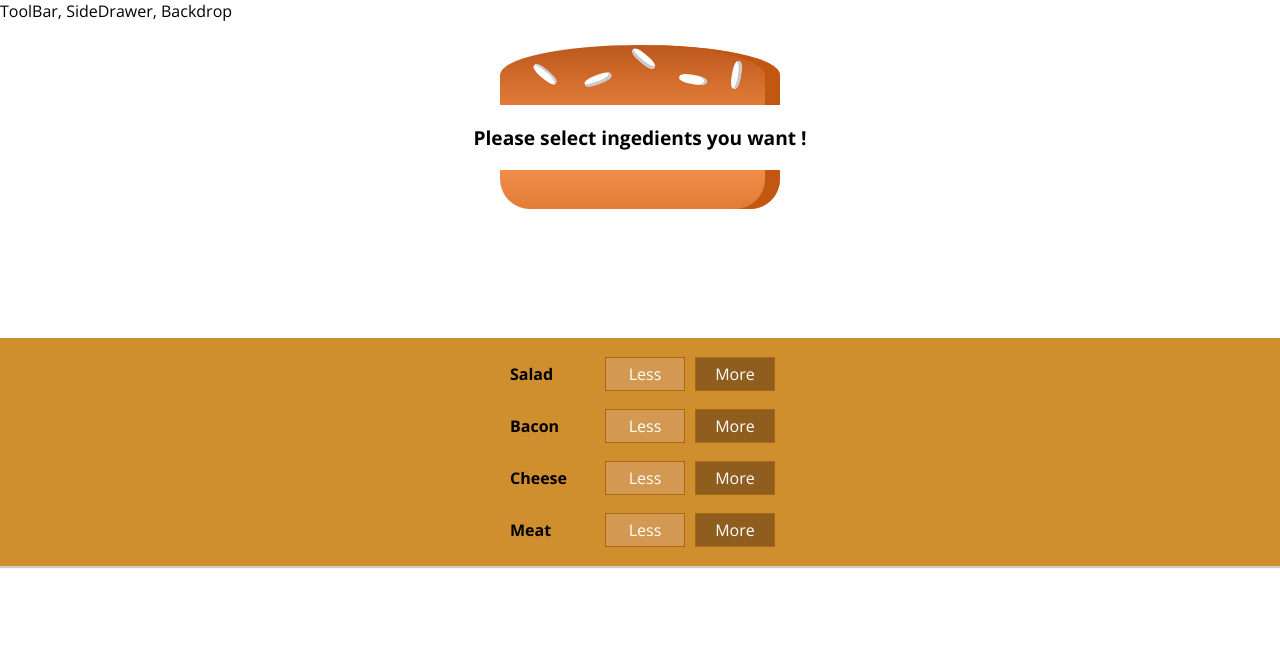
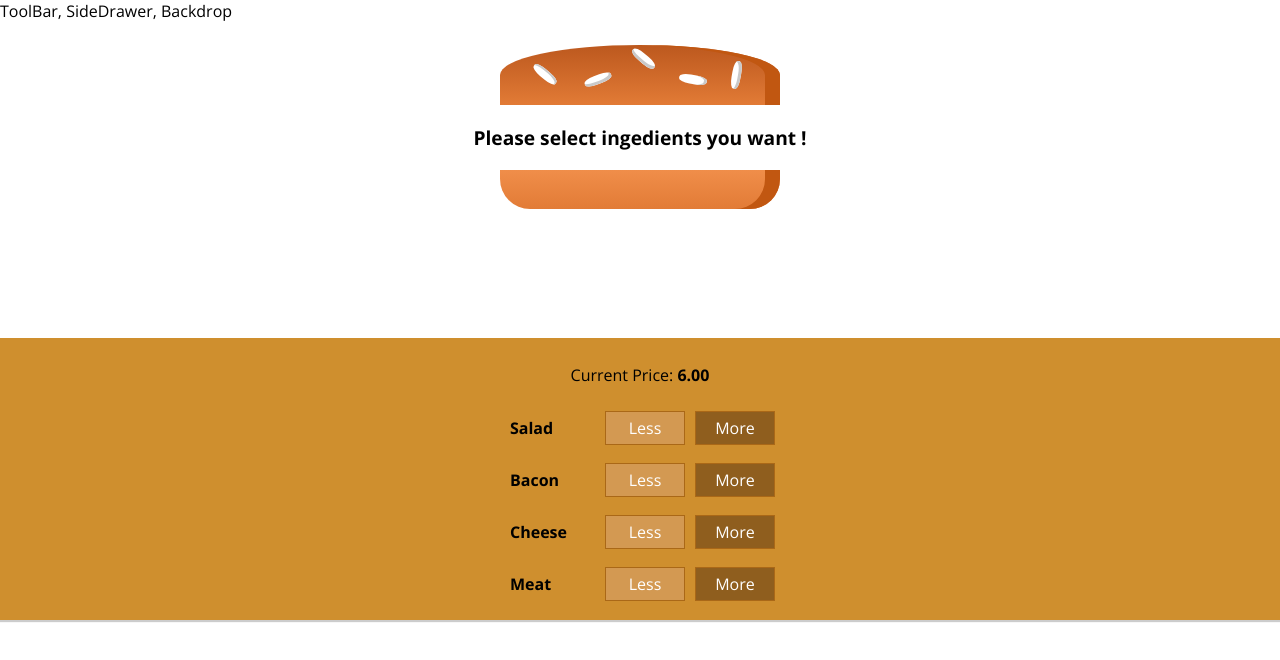
Before and after one commit to UlugbekYusupov/burger-app, a React app: page / in a window 1280 px wide. Shown: the top 660 px of the page. Built offline with nearby package versions, Linux system fonts and the light colour scheme.

Commit message:
Price and Ingredients set up

```diff
--- a/src/components/Burger/BuildControls/BuildControl/BuildControl.js
+++ b/src/components/Burger/BuildControls/BuildControl/BuildControl.js
@@ -5,8 +5,12 @@
     return (
         <div className={styles.BuildControl}>
             <div className={styles.Label}>{props.label}</div>
-            <button className={styles.Less}>Less</button>
-            <button className={styles.More}>More</button>
+            <button
+                className={styles.Less}
+                onClick={props.removed}
+                disInfo={props.disabledInfo}>Less</button>
+
+            <button className={styles.More} onClick={props.added}>More</button>
         </div>
     )
 }
--- a/src/components/Burger/BuildControls/BuildControls.js
+++ b/src/components/Burger/BuildControls/BuildControls.js
@@ -12,8 +12,15 @@
 function buildControls(props) {
     return (
         <div className={styles.BuildControls}>
+            <p>Current Price: <strong>{props.price.toFixed(2)}</strong></p>
             {controls.map(ctrl => (
-                <BuildControl key={ctrl.label} label ={ctrl.label}/>
+                <BuildControl
+                    key = {ctrl.label}
+                    label = {ctrl.label}
+                    added = { () => props.ingredientAdded(ctrl.type)}
+                    removed = {() => props.ingredientRemoved(ctrl.type)}
+                    disabledInfo = {props.disableInfo[ctrl.type]}
+                />
             ))}
         </div>
     )
--- a/src/containers/BurgerBuilder/BurgerBuilder.js
+++ b/src/containers/BurgerBuilder/BurgerBuilder.js
@@ -2,6 +2,14 @@
 import Aux from '../../hoc/Aux'
 import Burger from '../../components/Burger/Burger'
 import BuildControls from '../../components/Burger/BuildControls/BuildControls'
+
+const INGRIDIENT_PRICES = {
+    salad: 0.8,
+    cheese: 0.5,
+    meat: 2.1,
+    bacon: 1.7
+}
+
 
 class BurgerBuilder extends Component {
 
@@ -11,14 +19,54 @@
             bacon: 0,
             cheese: 0,
             meat: 0
+        },
+        totalPrice: 6
+    }
+
+    addIngredientHandler = (type) => {
+        const oldCount = this.state.ingredients[type]
+        const updatedCount = oldCount + 1
+        const updatedIngridients = {
+            ...this.state.ingredients
         }
+        updatedIngridients[type] = updatedCount
+        const priceAddition = INGRIDIENT_PRICES[type]
+        const oldPrice = this.state.totalPrice
+        const newPrice = oldPrice + priceAddition
+        this.setState({totalPrice: newPrice, ingredients: updatedIngridients})
+    }
+
+    removeIngredientHandler = (type) => {
+        const oldCount = this.state.ingredients[type]
+        if (oldCount <=0) {return}
+        const updatedCount = oldCount - 1
+        const updatedIngridients = {
+            ...this.state.ingredients
+        }
+        updatedIngridients[type] = updatedCount
+        const priceDeduction = INGRIDIENT_PRICES[type]
+        const oldPrice = this.state.totalPrice
+        const newPrice = oldPrice - priceDeduction
+        this.setState({totalPrice: newPrice, ingredients: updatedIngridients})
     }
 
     render() {
+        const disabledInfo = {
+            ...this.state.ingredients
+        }
+        for(let key in disabledInfo) {
+            disabledInfo[key] = disabledInfo[key] <=0
+        }
+
         return (
             <Aux>
                 <Burger ingridients={this.state.ingredients}/>
-                <BuildControls/>
+                <BuildControls
+                    ingredientAdded={this.addIngredientHandler}
+                    ingredientRemoved={this.removeIngredientHandler}
+                    disableInfo={disabledInfo}
+                    price={this.state.totalPrice}
+                />
             </Aux>
         )
     }
```
Also changed, not shown: 1 other file (tests, documents, lock files or other folders).
